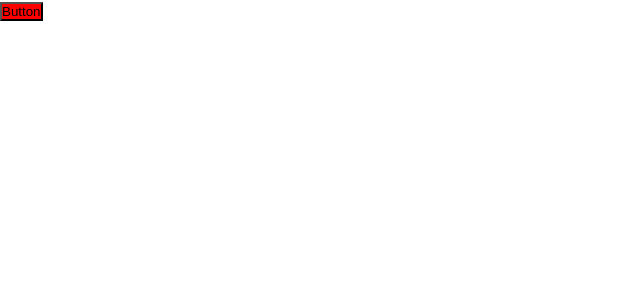
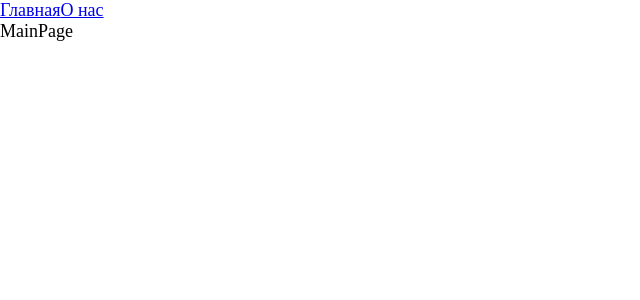
Before and after one commit to DanilaNagornyi/social-group, a React app: page / in a window 1280 px wide. Shown: the top 300 px of the page, without its empty margins (0-640 px from the left). Built offline with nearby package versions, Linux system fonts and the light colour scheme.

Commit message:
React-router-dom & lazy load chunk

```diff
--- a/package.json
+++ b/package.json
@@ -23,6 +23,7 @@
     "@types/node": "^17.0.21",
     "@types/react": "^17.0.39",
     "@types/react-dom": "^17.0.11",
+    "@types/react-router-dom": "^5.3.3",
     "@types/webpack": "^5.28.0",
     "@types/webpack-dev-server": "^4.7.2",
     "css-loader": "^6.6.0",
@@ -40,6 +41,7 @@
   },
   "dependencies": {
     "react": "^17.0.2",
-    "react-dom": "^17.0.2"
+    "react-dom": "^17.0.2",
+    "react-router-dom": "^6.2.1"
   }
 }
--- a/src/App.tsx
+++ b/src/App.tsx
@@ -1,12 +1,21 @@
-import React from 'react';
-import type { FC } from 'react';
-import Test from "./components/Test";
+import React, {Suspense} from 'react';
+import type {FC} from 'react';
 import './index.scss';
+import {Link, Route, Routes} from 'react-router-dom';
+import {MainPageAsync} from "./pages/MainPage/MainPage.async";
+import {AboutPageAsync} from "./pages/AboutPage/AboutPage.async";
 
 const App: FC = () => {
   return (
     <div className="app">
-      <Test />
+      <Link to="/">Главная</Link>
+      <Link to="/about">О нас</Link>
+      <Suspense fallback={<div>Loading...</div>}>
+        <Routes>
+          <Route path="/" element={<MainPageAsync/>}/>
+          <Route path="/about" element={<AboutPageAsync/>}/>
+        </Routes>
+      </Suspense>
     </div>
   );
 };
--- a/src/index.tsx
+++ b/src/index.tsx
@@ -1,7 +1,10 @@
 import {render} from 'react-dom'
 import App from "./App";
+import {BrowserRouter} from "react-router-dom";
 
 render (
-  <App />,
+  <BrowserRouter>
+    <App />
+  </BrowserRouter>,
   document.getElementById('root'),
 )
--- /dev/null
+++ b/src/pages/AboutPage/AboutPage.async.tsx
@@ -0,0 +1,3 @@
+import {lazy} from "react";
+
+export  const AboutPageAsync = lazy(() => import('./index'));
--- /dev/null
+++ b/src/pages/AboutPage/index.tsx
@@ -0,0 +1,8 @@
+import React from 'react';
+import type { FC } from 'react';
+
+const AboutPage: FC = () => {
+  return <div>AboutPage</div>;
+};
+
+export default AboutPage;
--- /dev/null
+++ b/src/pages/MainPage/MainPage.async.tsx
@@ -0,0 +1,3 @@
+import {lazy} from "react";
+
+export const MainPageAsync = lazy(() => import('./index'));
--- /dev/null
+++ b/src/pages/MainPage/index.tsx
@@ -0,0 +1,8 @@
+import React from 'react';
+import type { FC } from 'react';
+
+const MainPage: FC = () => {
+  return <div>MainPage</div>;
+};
+
+export default MainPage;
--- a/tsconfig.json
+++ b/tsconfig.json
@@ -5,7 +5,8 @@
     // Однако это не означает, что теперь вовсе нельзя использовать any.
     // Это означает лишь, что в подобных ситуация разработчик должен явно писать any,
     "noImplicitAny": true,
-    "module": "es6",
+//    "module": "es6",
+    "module": "esnext",
     // В какую спецификацию компилируем: для поддержки большинства браузеров
     "target": "es5",
     "jsx": "react-jsx",
```
Also changed, not shown: 9 other files (tests, documents, lock files or other folders).
